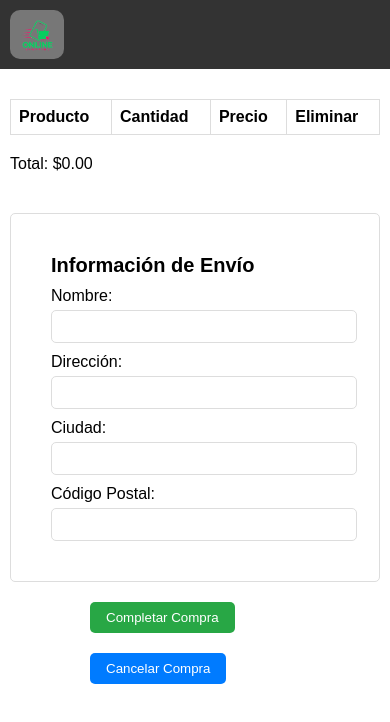
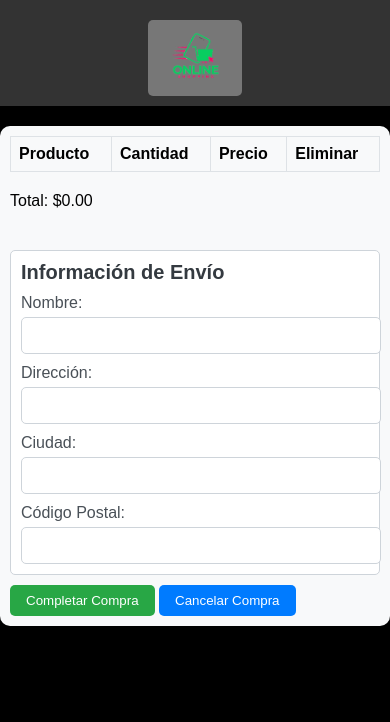
Before and after one commit to Diego-Bravi/E-Commerce-Web, a plain HTML site: page cart/cart.html in a window 390 px wide. Drawn offline with Linux system fonts and the light colour scheme.

Commit message:
2morechanges

```diff
--- a/cart/cart.css
+++ b/cart/cart.css
@@ -2,10 +2,10 @@ body {
     font-family: 'Arial', sans-serif;
     margin: 0;
     padding: 0;
+    background-color: #000000;
 }
 
 /* Navbar */
-
 .navbar {
     background-color: #333;
     color: #fff;
@@ -15,10 +15,15 @@ body {
     align-items: center;
 }
 
-
-.navbar button{
-    border-radius: 10px;
-
+.navbar button {
+    border-radius: 5px;
+    background-color: #34a853;
+    color: #fff;
+    padding: 8px 15px;
+    border: none;
+    cursor: pointer;
+    font-size: 14px;
+    transition: background-color 0.3s ease;
 }
 
 .logo img {
@@ -42,12 +47,15 @@ body {
     background-color: #0a9c0a;
     box-shadow: 0 0 10px rgba(30, 172, 2, 0.8);
 }
+
 /* Carrito */
-
 #cart {
-    max-width: 1200px; /* Ajusta según tu necesidad */
+    max-width: 1200px;
     margin: 20px auto;
     padding: 20px;
+    background-color: #f8f9fa;
+    border-radius: 10px;
+    box-shadow: 0 0 10px rgba(0, 0, 0, 0.1);
 }
 
 #cart-items table {
@@ -57,7 +65,7 @@ body {
 }
 
 #cart-items th, #cart-items td {
-    border: 1px solid #ddd;
+    border: 1px solid #dee2e6;
     padding: 10px;
     text-align: left;
 }
@@ -69,30 +77,30 @@ body {
 
 #shipping-info {
     margin-top: 40px;
-    border: 1px solid #ddd;
-    padding: 40px;
+    border: 1px solid #ced4da;
+    padding: 20px;
     border-radius: 5px;
-
+    background-color: #fff;
 }
-
 
 #shipping-info h2 {
     margin: 0;
     font-size: 20px;
+    color: #343a40;
 }
 
 #shipping-info label {
     display: block;
     margin-top: 10px;
+    color: #495057;
 }
 
 #shipping-info input {
     width: 100%;
-    padding: 5px;
-    border: 1px solid #ddd;
+    padding: 10px;
+    border: 1px solid #ced4da;
     border-radius: 5px;
     margin-top: 5px;
-
 }
 
 #complete-button, #cancel-button {
@@ -103,7 +111,6 @@ body {
     border-radius: 5px;
     cursor: pointer;
     margin-top: 20px;
-    margin-left: 80px;
 }
 
 #complete-button {
@@ -112,19 +119,22 @@ body {
 
 #complete-button:hover, #cancel-button:hover {
     background-color: #0056b3;
+    box-shadow: 0 0 10px rgba(0, 123, 255, 0.5);
 }
 
 /* Media queries para hacerlo responsive */
+@media screen and (max-width: 600px) {
+    .navbar {
+        flex-direction: column;
+        text-align: center;
+    }
 
-@media screen and (max-width: 600px) {
-
-
-    .back-home {
+    .navbar button {
         margin-top: 10px;
     }
 
     .logo img {
-        height: 40px;
+        height: 60px;
     }
 
     #cart {
@@ -139,12 +149,17 @@ body {
         font-size: 16px;
     }
 
+    #shipping-info {
+        padding: 10px;
+    }
+
     #shipping-info input {
-        padding: 8px;
+        padding-top: 10px;
+        padding-right: 0px;
     }
 
     #complete-button, #cancel-button {
         padding: 8px 16px;
-
+        margin-top: 10px;
     }
 }
--- a/cart/cart.html
+++ b/cart/cart.html
@@ -12,7 +12,7 @@
     <div class="navbar">
         <div class="logo">
 
-            <button><a href="/index.html"><img src="/assets/logo.png"></a></button>
+            <button onclick="window.location.href='/index.html'"><img src="/assets/logo.png"></button>
         </div>
 
     </div>
--- a/cart/cart.js
+++ b/cart/cart.js
@@ -18,7 +18,7 @@ document.addEventListener('DOMContentLoaded', () => {
 
         const itemRow = document.createElement('tr');
         itemRow.innerHTML = `
-            <td>${item.title}</td>
+            <td><img src="${item.image}" alt="${item.title}" style="width: 50px; height: auto;"></td>
             <td>${item.quantity}</td>
             <td>$${itemPrice.toFixed(2)}</td>
             <td><button class="delete-button" data-index="${index}"><img src="/assets/delete.png" style="width: 20px; height: 20px;"></button></td>
```
